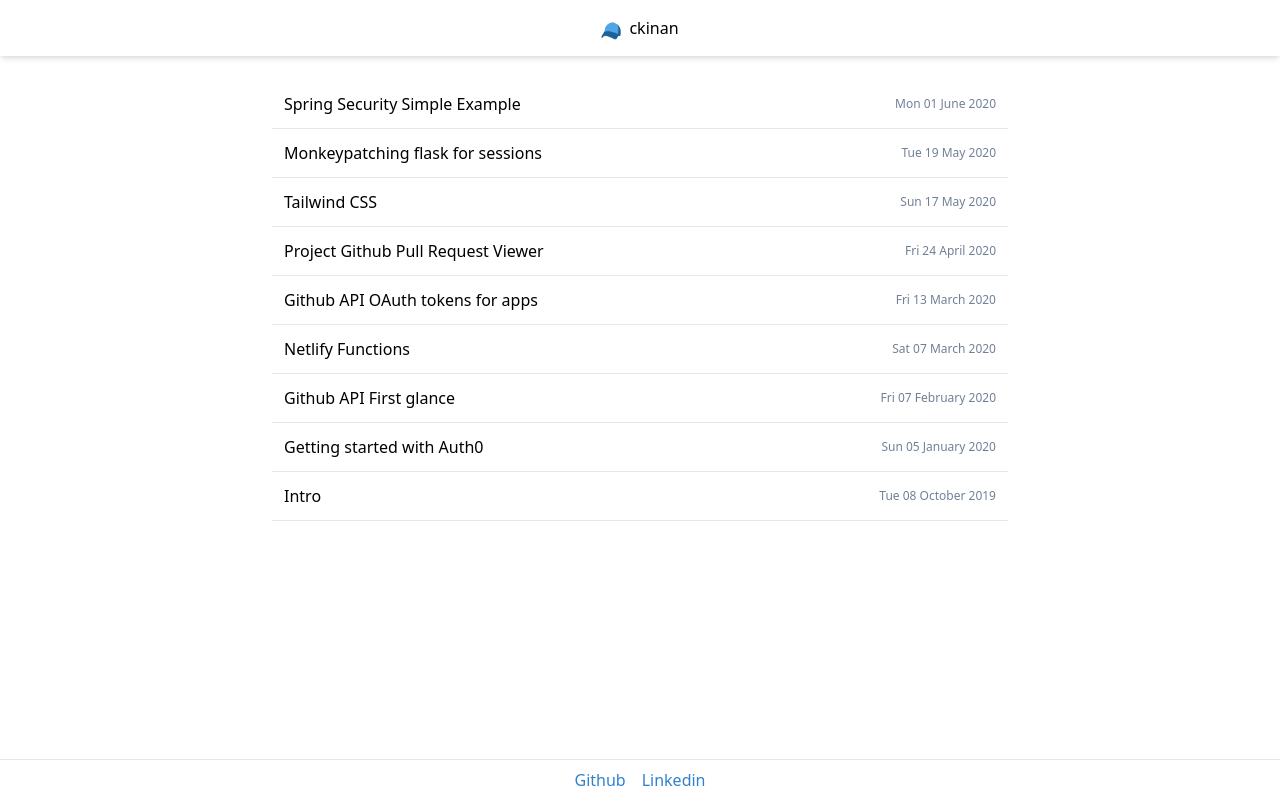
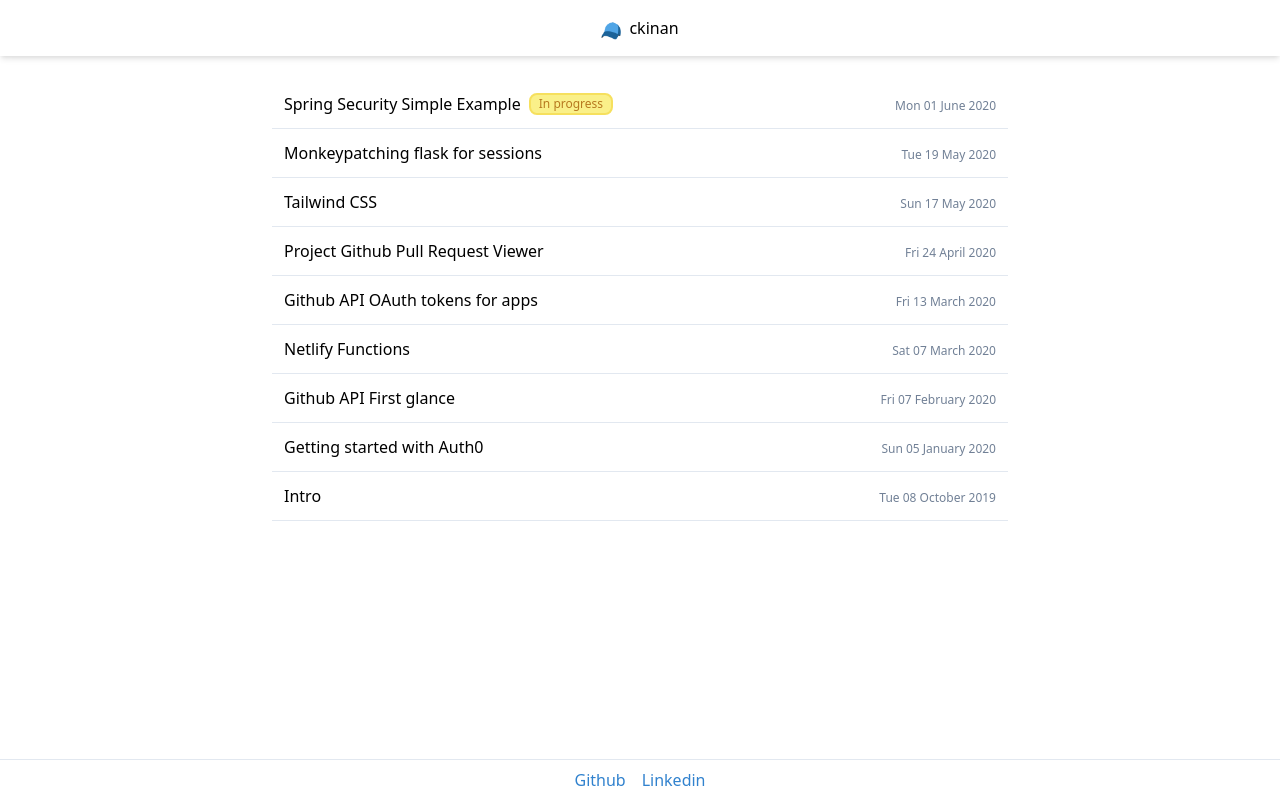
Before and after one commit to ckinan/portfolio, a Gatsby site: page / in a window 1280 px wide. Built offline with nearby package versions, Linux system fonts and the light colour scheme; Gatsby itself is replaced by a stand-in of ours; some packages are replaced by stand-ins of ours.

Commit message:
Add in progress status

```diff
--- a/content/posts/spring-security-simple/index.mdx
+++ b/content/posts/spring-security-simple/index.mdx
@@ -2,6 +2,7 @@
 title: Spring Security Simple Example
 date: 2020-06-01
 slug: spring-security-simple-example
+status: IN_PROGRESS
 ---
 
 > In Progress
--- a/src/pages/index.js
+++ b/src/pages/index.js
@@ -20,6 +20,7 @@ export default () => {
               frontmatter {
                 title
                 date(formatString: "ddd DD MMMM YYYY")
+                status
               }
               excerpt
               fields {
@@ -47,10 +48,21 @@ export default () => {
                   className="flex flex-col lg:flex-row lg:items-center justify-between p-3"
                   to={node.fields.slug}
                 >
-                  <span className="">{node.frontmatter.title}</span>
-                  <span className="text-xs text-gray-600">
-                    {node.frontmatter.date}
-                  </span>
+                  <div className="flex flex-col items-start justify-start lg:flex-row lg:items-center">
+                    <span>{node.frontmatter.title}</span>
+                    {node.frontmatter.status === "IN_PROGRESS" ? (
+                      <span className="lg:ml-2 bg-yellow-300 text-yellow-700 text-xs mt-1 lg:mt-0 font-thin px-2 border-solid border-2 border-yellow-400 rounded-lg">
+                        In progress
+                      </span>
+                    ) : (
+                      ""
+                    )}
+                  </div>
+                  <div>
+                    <span className="text-xs text-gray-600">
+                      {node.frontmatter.date}
+                    </span>
+                  </div>
                 </Link>
               </span>
             </div>
```
